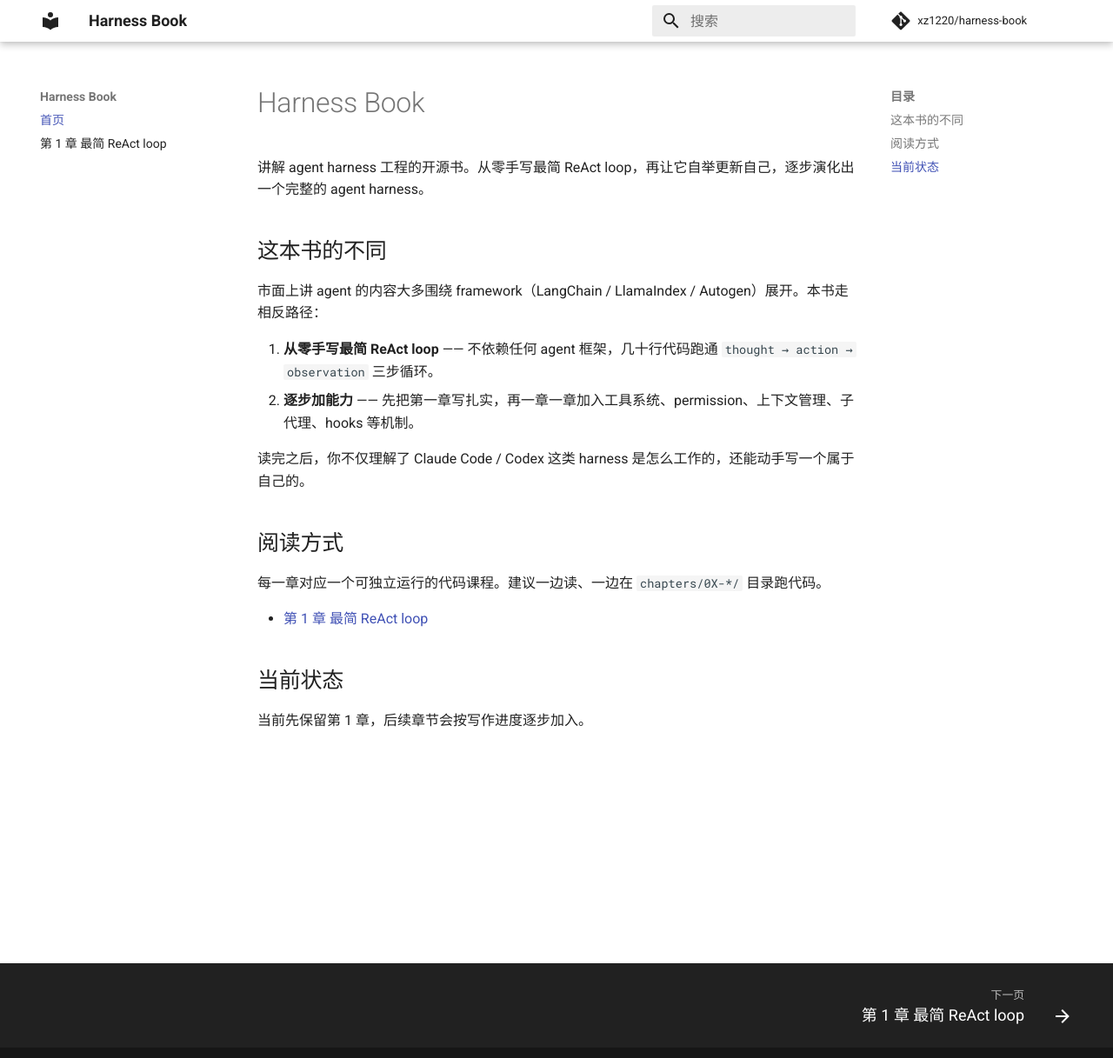
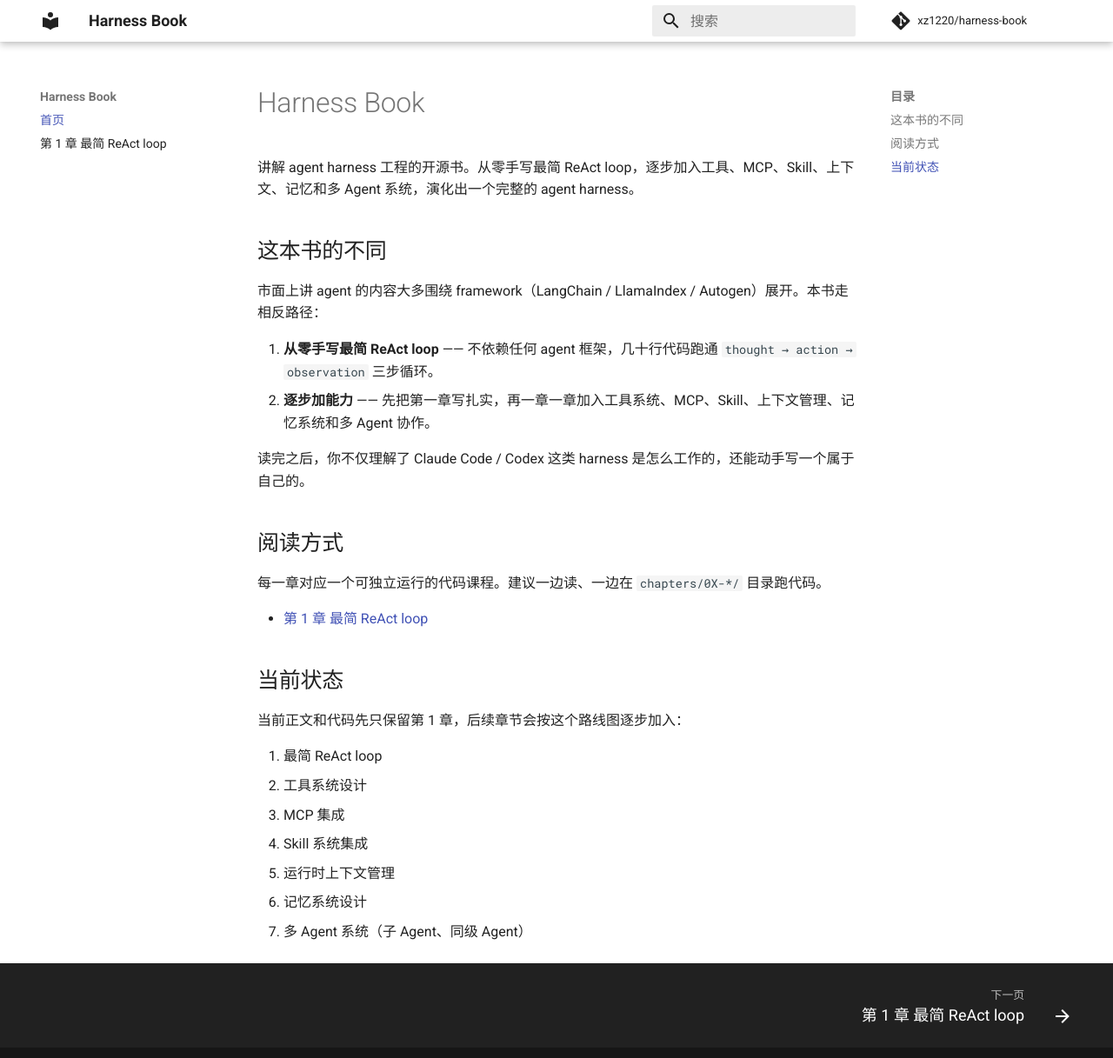
Before and after one commit to xz1220/harness-book, an MkDocs documentation site: the page built from docs/index.md, in a window 1280 px wide and 1229 px high. Shown: the top 1217 px of the window at 87% size. Built offline with MkDocs 1.6.1 and Material for MkDocs 9.7.7, drawn with Linux system fonts in a browser that asks for light colours; comment, search, counter and statistics services are not loaded.

Commit message:
docs: outline chapter roadmap
Document the planned sequence from tool systems through MCP, skills, runtime context, memory, and multi-agent architecture while keeping only chapter 1 as current content.

Co-Authored-By: Codex <noreply@openai.com>

```diff
--- a/docs/index.md
+++ b/docs/index.md
@@ -1,13 +1,13 @@
 # Harness Book
 
-讲解 agent harness 工程的开源书。从零手写最简 ReAct loop，再让它自举更新自己，逐步演化出一个完整的 agent harness。
+讲解 agent harness 工程的开源书。从零手写最简 ReAct loop，逐步加入工具、MCP、Skill、上下文、记忆和多 Agent 系统，演化出一个完整的 agent harness。
 
 ## 这本书的不同
 
 市面上讲 agent 的内容大多围绕 framework（LangChain / LlamaIndex / Autogen）展开。本书走相反路径：
 
 1. **从零手写最简 ReAct loop** —— 不依赖任何 agent 框架，几十行代码跑通 `thought → action → observation` 三步循环。
-2. **逐步加能力** —— 先把第一章写扎实，再一章一章加入工具系统、permission、上下文管理、子代理、hooks 等机制。
+2. **逐步加能力** —— 先把第一章写扎实，再一章一章加入工具系统、MCP、Skill、上下文管理、记忆系统和多 Agent 协作。
 
 读完之后，你不仅理解了 Claude Code / Codex 这类 harness 是怎么工作的，还能动手写一个属于自己的。
 
@@ -19,4 +19,12 @@
 
 ## 当前状态
 
-当前先保留第 1 章，后续章节会按写作进度逐步加入。
+当前正文和代码先只保留第 1 章，后续章节会按这个路线图逐步加入：
+
+1. 最简 ReAct loop
+2. 工具系统设计
+3. MCP 集成
+4. Skill 系统集成
+5. 运行时上下文管理
+6. 记忆系统设计
+7. 多 Agent 系统（子 Agent、同级 Agent）
```
Also changed, not shown: README.md (+9 -3 lines).
